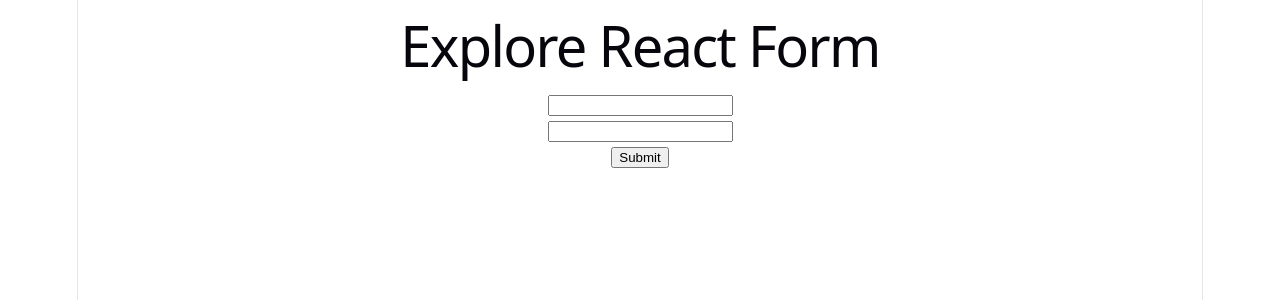
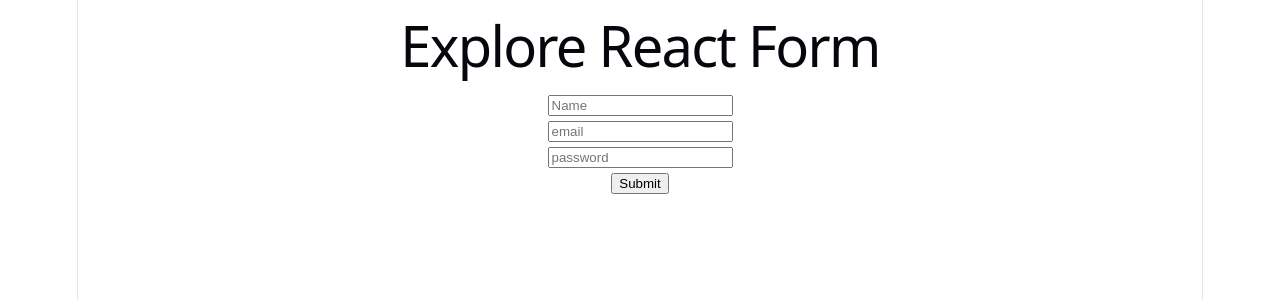
Before and after one commit to Mohotazim-Bosunia/Explore-React-Form, a React (Vite) app: page / in a window 1280 px wide. Shown: the top 300 px of the page. Built offline with nearby package versions, Linux system fonts and the light colour scheme.

Commit message:
fourth commit

```diff
--- a/src/App.jsx
+++ b/src/App.jsx
@@ -1,6 +1,7 @@
 import "./App.css";
 import ControledField from "./Components/ControledField/ControledField";
 import FormAction from "./Components/FormAction/FormAction";
+import HookForm from "./Components/HookForm/HookForm";
 import SimpleForm from "./Components/SimpleForm/SimpleForm";
 import UnControledFild from "./Components/UnControledField/UnControledFild";
 
@@ -11,7 +12,8 @@ function App() {
       {/* <SimpleForm></SimpleForm> */}
       {/* <FormAction></FormAction> */}
       {/* <ControledField></ControledField> */}
-      <UnControledFild></UnControledFild>
+      {/* <UnControledFild></UnControledFild> */}
+      <HookForm></HookForm>
     </>
   );
 }
--- a/src/Components/ControledField/ControledField.jsx
+++ b/src/Components/ControledField/ControledField.jsx
@@ -2,25 +2,52 @@ import React, { useState } from "react";
 
 const ControledField = () => {
   const [password, setPassword] = useState("");
+  const [email, setEmail] = useState("");
+  const [name, setName] = useState("");
   const [error, SetError] = useState("");
 
   const handleSubmit = (e) => {
     e.preventDefault();
-  };
-
-  const handlePasswordOnchange = (e) => {
-    console.log(e.target.value);
-    setPassword(e.target.value);
+    console.log(name, email, password);
     if (password.length < 6) {
       SetError("Password musr be 6 charecter or lo9nger");
     } else {
       SetError("");
     }
   };
+
+  const handlenameOnChange = (e) => {
+    setName(e.target.value);
+    console.log(e.target.value);
+  };
+
+  const handleEmailOnChange = (e) => {
+    setEmail(e.target.value);
+    console.log(e.target.value);
+  };
+  const handlePasswordOnchange = (e) => {
+    console.log(e.target.value);
+    setPassword(e.target.value);
+  };
   return (
     <div>
       <form onSubmit={handleSubmit}>
-        <input type="email" name="email" id="" placeholder="Email" required />
+        <input
+          type="name"
+          placeholder="Name"
+          onChange={handlenameOnChange}
+          defaultValue={name}
+        />
+        <br />
+        <input
+          onChange={handleEmailOnChange}
+          type="email"
+          name="email"
+          id=""
+          defaultValue={email}
+          placeholder="Email"
+          required
+        />
         <br />
         <input
           type="password"
--- /dev/null
+++ b/src/Components/HookForm/HookForm.jsx
@@ -0,0 +1,45 @@
+import React from "react";
+import useInputField from "../../Hooks/useInputField";
+
+const HookForm = () => {
+  const [name, nameOnChange] = useInputField("");
+  const [email, emailOnChange] = useInputField("");
+  const [password, passwordOnChange] = useInputField("");
+  const handleSubmit = (e) => {
+    e.preventDefault();
+
+    console.log("Submit", name, email, password);
+  };
+  return (
+    <div>
+      <form onSubmit={handleSubmit}>
+        <input
+          defaultValue={name}
+          onChange={nameOnChange}
+          type="text"
+          placeholder="Name"
+        />
+        <br />
+        <input
+          defaultValue={email}
+          onChange={emailOnChange}
+          type="email"
+          name="email"
+          placeholder="email"
+        />
+        <br />
+        <input
+          defaultValue={password}
+          onChange={passwordOnChange}
+          type="password"
+          name="password"
+          placeholder="password"
+        />
+        <br />
+        <input type="submit" value="Submit" />
+      </form>
+    </div>
+  );
+};
+
+export default HookForm;
--- /dev/null
+++ b/src/Hooks/useInputField.jsx
@@ -0,0 +1,11 @@
+import { useState } from "react";
+
+const useInputField = (defaultValue) => {
+  const [fieldValue, setFieldValue] = useState(defaultValue);
+
+  const handleFieldOnChange = (e) => {
+    setFieldValue(e.target.value);
+  };
+  return [fieldValue, handleFieldOnChange];
+};
+export default useInputField;
```
